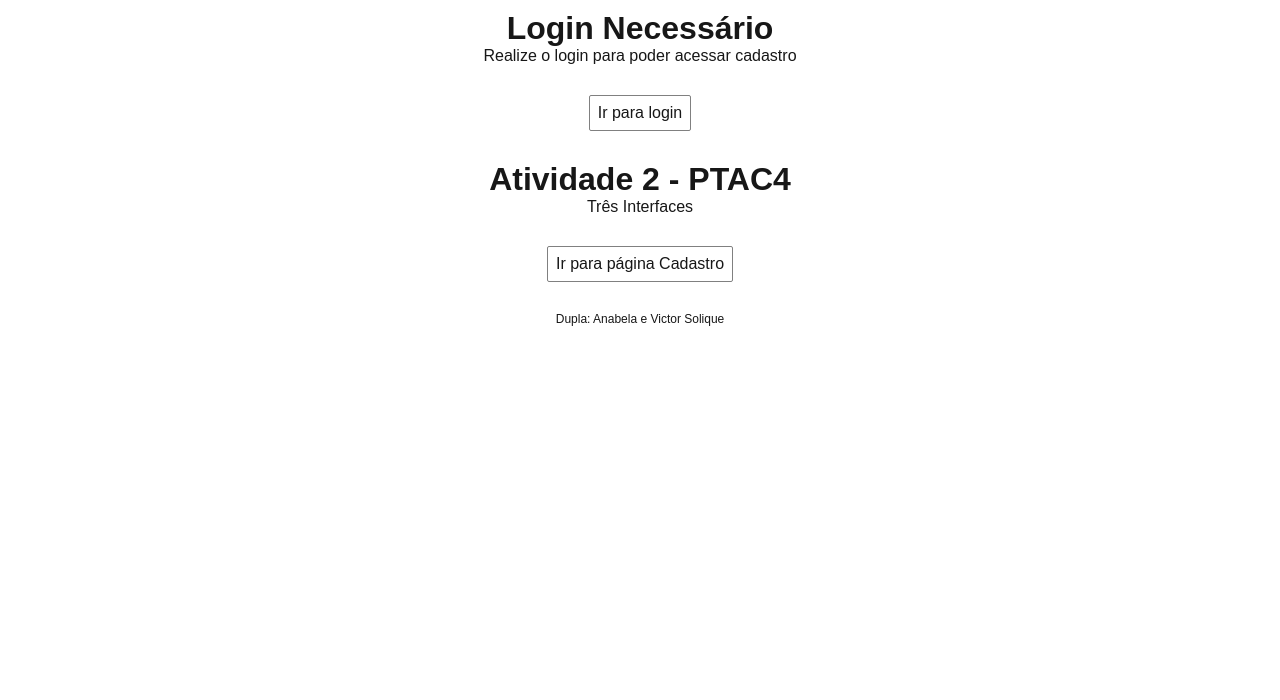
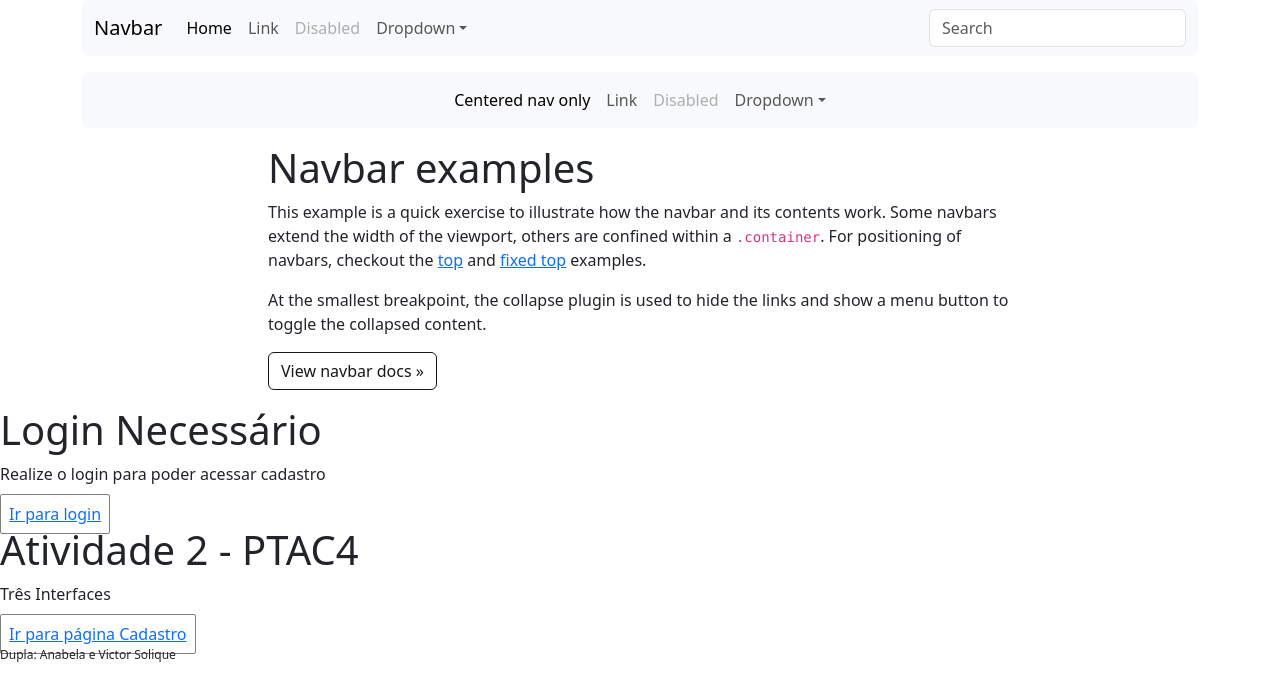
Before and after one commit to VictorSolique/projetinho-ptac4, a Next.js app: page / in a window 1280 px wide. Shown: the top 700 px of the page. Built offline with nearby package versions, Linux system fonts and the light colour scheme.

Commit message:
commit 07/11

```diff
--- a/src/app/layout.tsx
+++ b/src/app/layout.tsx
@@ -25,8 +25,12 @@ export default function RootLayout({
 }>) {
   return (
     <html lang="pt-br">
+      <head>
+      <link href="https://cdn.jsdelivr.net/npm/bootstrap@5.3.3/dist/css/bootstrap.min.css" rel="stylesheet" integrity="sha384-QWTKZyjpPEjISv5WaRU9OFeRpok6YctnYmDr5pNlyT2bRjXh0JMhjY6hW+ALEwIH" crossOrigin="anonymous"/>
+      </head>
       <body className={`${geistSans.variable} ${geistMono.variable}`}>
         {children}
+        <script src="https://cdn.jsdelivr.net/npm/bootstrap@5.3.3/dist/js/bootstrap.bundle.min.js" integrity="sha384-YvpcrYf0tY3lHB60NNkmXc5s9fDVZLESaAA55NDzOxhy9GkcIdslK1eN7N6jIeHz" crossOrigin="anonymous"></script>
       </body>
     </html>
   );
--- a/src/app/page.module.css
+++ b/src/app/page.module.css
@@ -20,3 +20,20 @@
   margin-block: 15px;
 
 }
+
+.divider {
+  content: "";
+  flex: 1;
+  height: 1px;
+  background: #eee;
+}
+
+.hCustom {
+  height: calc(100% - 73px);
+}
+
+@media (max-width: 450px) {
+  .hCustom {
+    height: 100%;
+  }
+}
--- a/src/app/page.tsx
+++ b/src/app/page.tsx
@@ -1,11 +1,100 @@
+'use client'
 import styles from "./page.module.css"
 import Link from "next/link";
 import Button from "./components/Button";
 import MyInput from "./components/Input";
+import { AUTOMATIC_FONT_OPTIMIZATION_MANIFEST } from "next/dist/shared/lib/constants";
 
 export default function Home() {
   return (
-    <div className={styles.main}>
+    <div>
+
+    <div className="container">
+    <nav className="navbar navbar-expand-lg bg-body-tertiary rounded" aria-label="Eleventh navbar example">
+      <div className="container-fluid">
+        <a className="navbar-brand" href="#">Navbar</a>
+        <button className="navbar-toggler" type="button" data-bs-toggle="collapse" data-bs-target="#navbarsExample09" aria-controls="navbarsExample09" aria-expanded="false" aria-label="Toggle navigation">
+          <span className="navbar-toggler-icon"></span>
+        </button>
+
+        <div className="collapse navbar-collapse" id="navbarsExample09">
+          <ul className="navbar-nav me-auto mb-2 mb-lg-0">
+            <li className="nav-item">
+              <a className="nav-link active" aria-current="page" href="#">Home</a>
+            </li>
+            <li className="nav-item">
+              <a className="nav-link" href="#">Link</a>
+            </li>
+            <li className="nav-item">
+              <a className="nav-link disabled" aria-disabled="true">Disabled</a>
+            </li>
+            <li className="nav-item dropdown">
+              <a className="nav-link dropdown-toggle" href="#" data-bs-toggle="dropdown" aria-expanded="false">Dropdown</a>
+              <ul className="dropdown-menu">
+                <li><a className="dropdown-item" href="#">Action</a></li>
+                <li><a className="dropdown-item" href="#">Another action</a></li>
+                <li><a className="dropdown-item" href="#">Something else here</a></li>
+              </ul>
+            </li>
+          </ul>
+          <form role="search">
+            <input className="form-control" type="search" placeholder="Search" aria-label="Search" />
+          </form>
+        </div>
+      </div>
+    </nav>
+
+    <nav className="navbar navbar-expand-lg bg-body-tertiary rounded my-3" aria-label="Twelfth navbar example">
+      <div className="container-fluid">
+        <button className="navbar-toggler" type="button" data-bs-toggle="collapse" data-bs-target="#navbarsExample10" aria-controls="navbarsExample10" aria-expanded="false" aria-label="Toggle navigation">
+          <span className="navbar-toggler-icon"></span>
+        </button>
+
+        <div className="collapse navbar-collapse justify-content-md-center" id="navbarsExample10">
+          <ul className="navbar-nav">
+            <li className="nav-item">
+              <a className="nav-link active" aria-current="page" href="#">Centered nav only</a>
+            </li>
+            <li className="nav-item">
+              <a className="nav-link" href="#">Link</a>
+            </li>
+            <li className="nav-item">
+              <a className="nav-link disabled" aria-disabled="true">Disabled</a>
+            </li>
+            <li className="nav-item dropdown">
+              <a className="nav-link dropdown-toggle" href="#" data-bs-toggle="dropdown" aria-expanded="false">Dropdown</a>
+              <ul className="dropdown-menu">
+                <li><a className="dropdown-item" href="#">Action</a></li>
+                <li><a className="dropdown-item" href="#">Another action</a></li>
+                <li><a className="dropdown-item" href="#">Something else here</a></li>
+              </ul>
+            </li>
+          </ul>
+        </div>
+      </div>
+    </nav>
+
+    <div>
+      <div className="bg-body-tertiaryp-5 rounded">
+        <div className="col-sm-8 mx-auto">
+          <h1>Navbar examples</h1>
+          <p>This example is a quick exercise to illustrate how the navbar and its contents work. Some navbars extend the width of the viewport, others are confined within a <code>.container</code>. For positioning of navbars, checkout the <a href="../examples/navbar-static/">top</a> and <a href="../examples/navbar-fixed/">fixed top</a> examples.</p>
+          <p>At the smallest breakpoint, the collapse plugin is used to hide the links and show a menu button to toggle the collapsed content.</p>
+          <p>
+            <a className="btn btn-primary" href="../components/navbar/" role="button">View navbar docs &raquo;</a>
+          </p>
+        </div>
+      </div>
+    </div>
+  </div>
+
+
+
+
+
+
+
+
         <h1>Login Necessário</h1>
         <p>Realize o login para poder acessar cadastro</p>
         <Link href={"/login"} className={styles.link}>Ir para login</Link>
```
Also changed, not shown: src/app/login/page.tsx (+40 -13 lines), src/app/perfil/page.tsx (deleted, +0 -23 lines).
